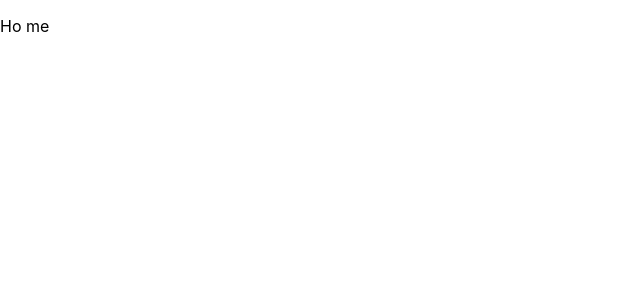
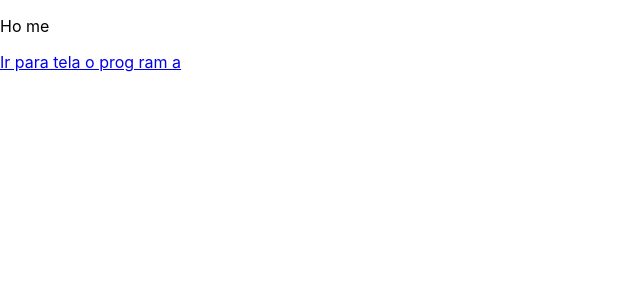
Before and after one commit to Evymendes/favela-parque, a React (Create React App) app: page / in a window 1280 px wide. Shown: the top 300 px of the page, without its empty margins (0-640 px from the left). Built offline with nearby package versions, Linux system fonts and the light colour scheme.

Commit message:
Feature start route

```diff
--- a/src/pages/Home/index.js
+++ b/src/pages/Home/index.js
@@ -1,10 +1,10 @@
-// import { Link } from 'react-router-dom';
+import { Link } from 'react-router-dom';
 
 function Home() {
   return (
     <>
       <p>Ho me</p>
-      {/* <Link to='/o-programa'> Ir para tela o prog ram a</Link> */}
+      <Link to='/o-programa'> Ir para tela o prog ram a</Link>
     </>
 
   );
--- a/src/pages/Program/index.js
+++ b/src/pages/Program/index.js
@@ -1,10 +1,10 @@
-// import { Link } from 'react-router-dom';
+import { Link } from 'react-router-dom';
 
 function Program() {
   return (
     <>
       <p>O programa</p>
-      {/* <Link to='/'> Ir para tela Home</Link> */}
+      <Link to='/'> Ir para tela Home</Link>
     </>
   );
 }
```
